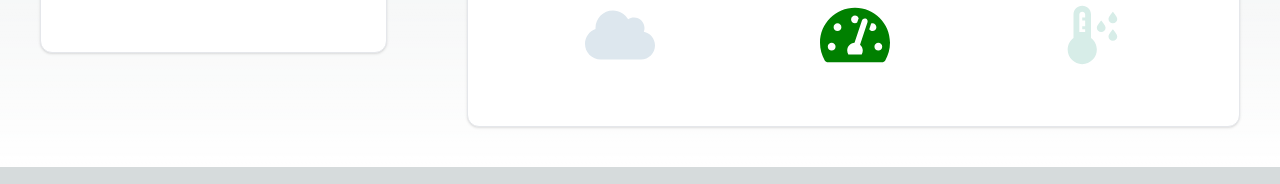
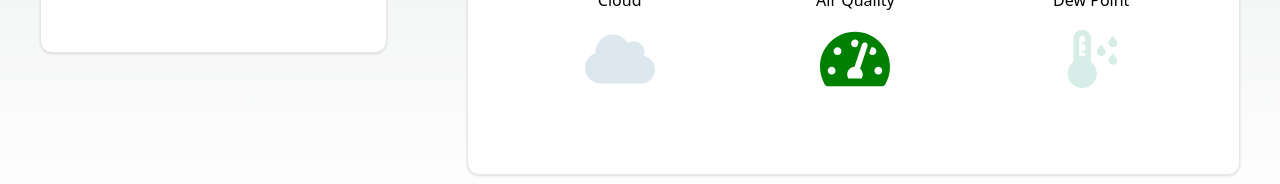
Before and after one commit to hazy-aura/climate-pulse, a Next.js app: page / in a window 1280 px wide. Shown: the part 631-815 px from the top of the page. Built offline with nearby package versions, Linux system fonts and the light colour scheme; no server answers.

Commit message:
padding added

```diff
--- a/src/components/Highlights.jsx
+++ b/src/components/Highlights.jsx
@@ -60,7 +60,7 @@ function HighlightsMap(props) {
         >
           <p className="py-3 mx-3 whitespace-nowrap">{item.name}</p>
           <div>{item.icon}</div>
-          <p className="p-2">{item.key in props ? props[item.key] : null}{props.aqi && item.key in props.aqi ? props.aqi[item.key] : null}</p>
+          <p className="p-5">{item.key in props ? props[item.key] : null}{props.aqi && item.key in props.aqi ? props.aqi[item.key] : null}</p>
 
         </div>
       ))}
```
